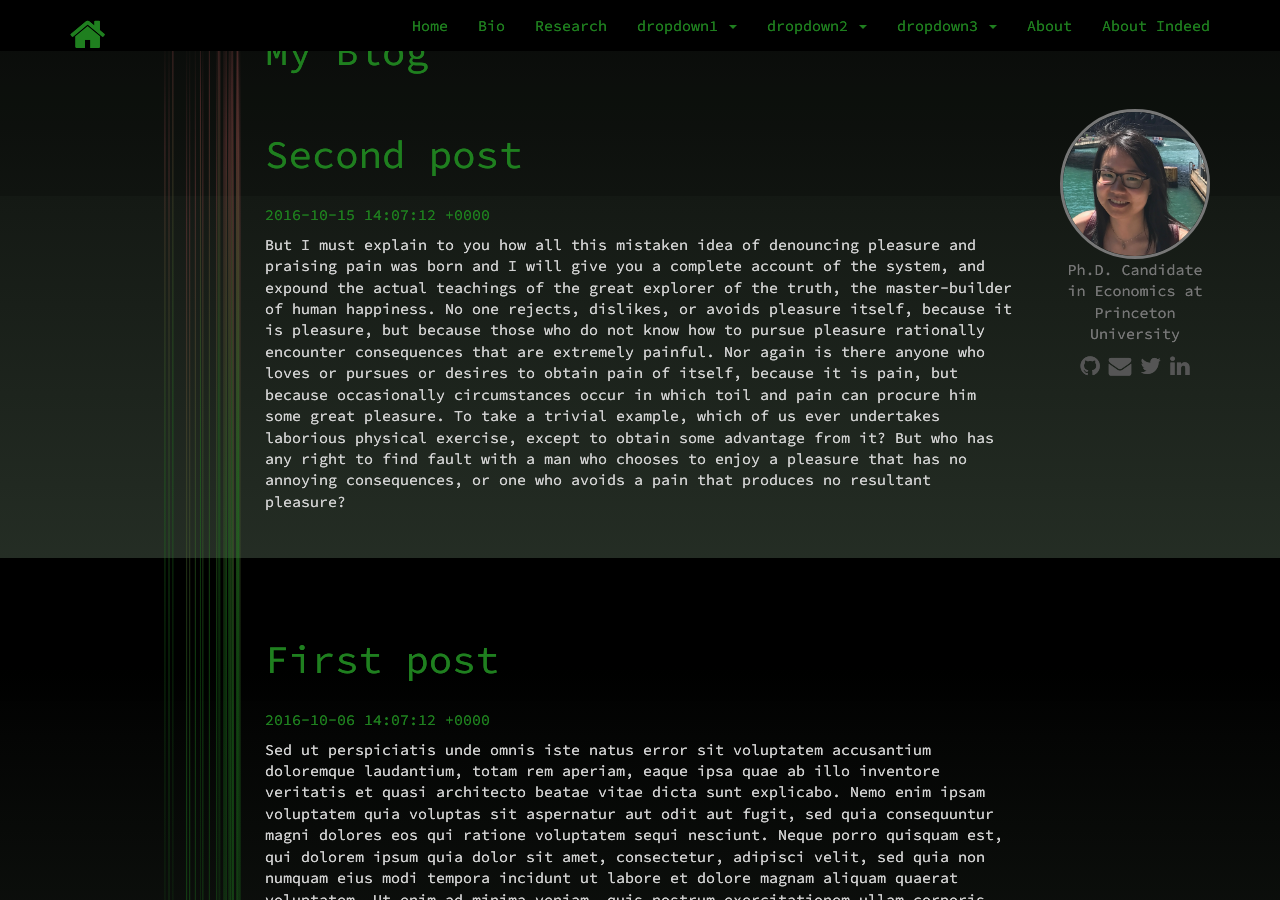
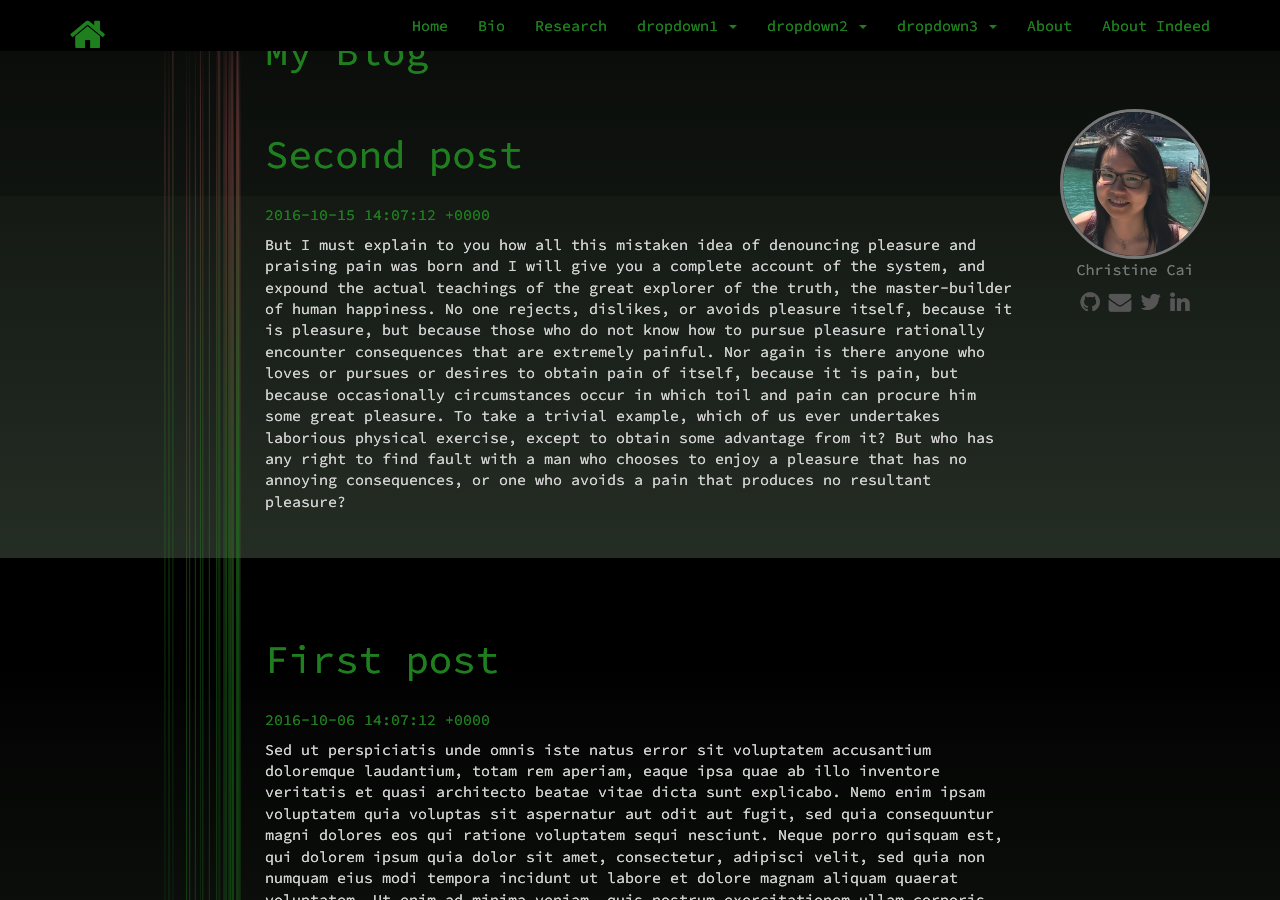
Before and after one commit to christinecai/website, a Jekyll site: the page built from blog.md, in a window 1280 px wide and 900 px high, scrolled down 342 px. Built offline with Jekyll 4.4.1, drawn with Linux system fonts in a browser that asks for light colours; nearby versions of some CDN libraries.

Commit message:
Update _config.yml

```diff
--- a/_config.yml
+++ b/_config.yml
@@ -16,7 +16,7 @@
 title: jekyll-theme-potato-hacker
 author: "Christine Cai"
 email: "christine.cai@princeton.edu"
-description: Ph.D. Candidate in Economics at Princeton University
+description: personal website
 baseurl: "/website" # the subpath of your site, e.g. /blog
 url: "https://christinecai.github.io" # the base hostname & protocol for your site, e.g. http://example.com
 
@@ -40,7 +40,7 @@ theme_switch: on         # Show color switch (on | off)
 blog: off                 # Show blog tag and post list (on | off)
 avatar: on               # Show avatar (on | off)
 avatar_image: "assets/img/avatar.jpg"
-avatar_description: "Ph.D. Candidate in Economics at Princeton University"
+avatar_description: "Christine Cai"
 highlighter_theme: thankful_eyes  # Theme of the syntax_highlighter [base16 |
                             # colorful | github | gruvbox | molokai |
                             # monokai | pastie | thankful_eyes | tulip ]
```
